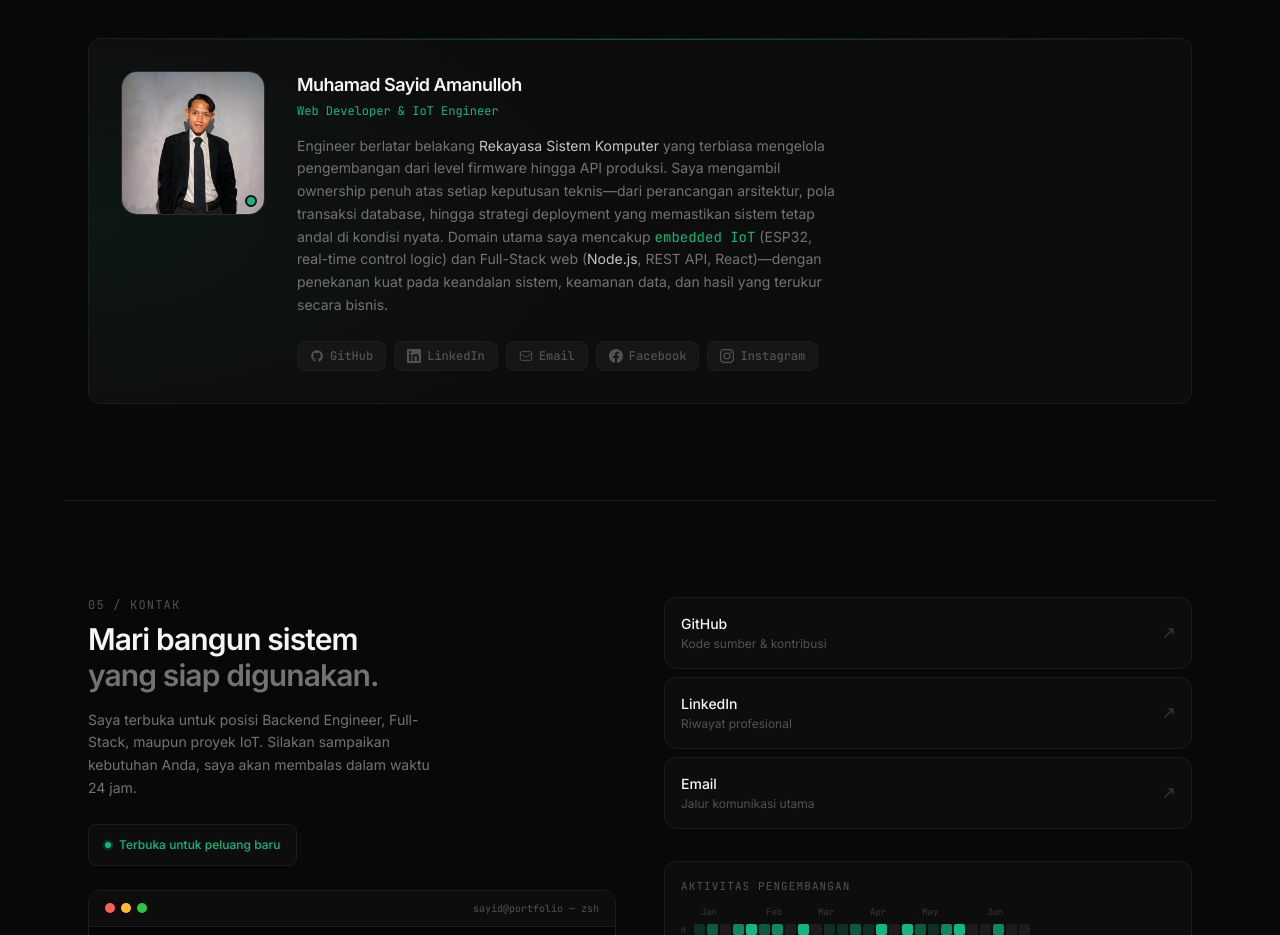
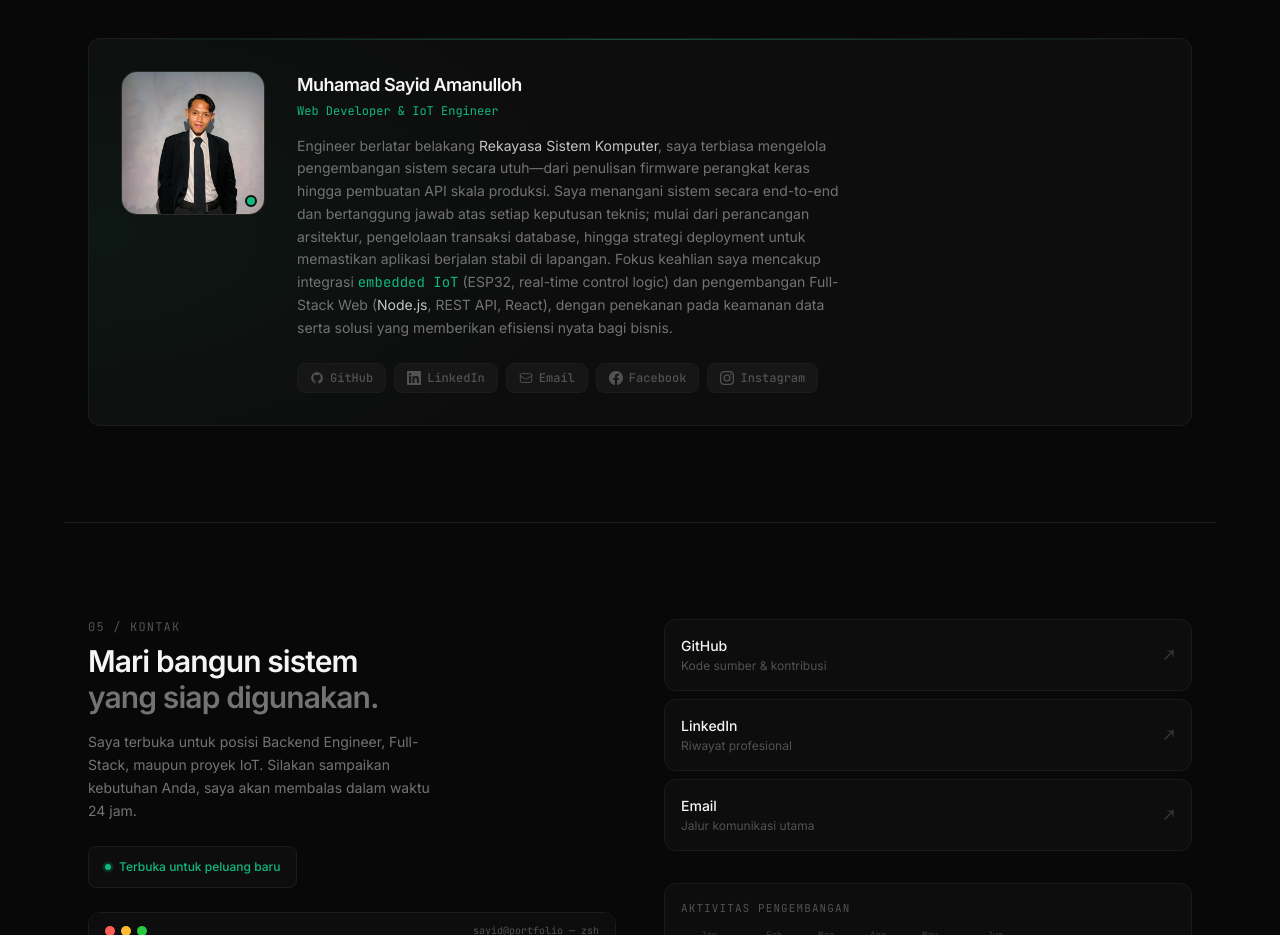
Before and after one commit to sayid31/Portofolio, a React (Vite) app: page / in a window 1280 px wide. Shown: the part 4483-5418 px from the top of the page. Built offline with nearby package versions, Linux system fonts and the light colour scheme.

Commit message:
copy: update AboutProfile bio to finalized mid-level engineer text
Co-Authored-By: Claude Sonnet 4.6 <noreply@anthropic.com>

```diff
--- a/src/components/AboutProfile.jsx
+++ b/src/components/AboutProfile.jsx
@@ -150,17 +150,18 @@ export default function AboutProfile() {
             {/* Short bio */}
             <p className="text-sm text-muted leading-relaxed mb-6 max-w-[62ch]">
               Engineer berlatar belakang{' '}
-              <span className="text-[#c4c4c4]">Rekayasa Sistem Komputer</span> yang
-              terbiasa mengelola pengembangan dari level firmware hingga API produksi.
-              Saya mengambil ownership penuh atas setiap keputusan teknis—dari perancangan
-              arsitektur, pola transaksi database, hingga strategi deployment yang
-              memastikan sistem tetap andal di kondisi nyata.{' '}
-              Domain utama saya mencakup{' '}
+              <span className="text-[#c4c4c4]">Rekayasa Sistem Komputer</span>, saya
+              terbiasa mengelola pengembangan sistem secara utuh—dari penulisan firmware
+              perangkat keras hingga pembuatan API skala produksi. Saya menangani sistem
+              secara end-to-end dan bertanggung jawab atas setiap keputusan teknis; mulai
+              dari perancangan arsitektur, pengelolaan transaksi database, hingga strategi
+              deployment untuk memastikan aplikasi berjalan stabil di lapangan. Fokus
+              keahlian saya mencakup integrasi{' '}
               <span className="text-accent font-mono">embedded IoT</span>{' '}
-              (ESP32, real-time control logic) dan Full-Stack web{' '}
-              (<span className="text-[#c4c4c4]">Node.js</span>, REST API, React)—dengan
-              penekanan kuat pada keandalan sistem, keamanan data, dan hasil yang terukur
-              secara bisnis.
+              (ESP32, real-time control logic) dan pengembangan Full-Stack Web{' '}
+              (<span className="text-[#c4c4c4]">Node.js</span>, REST API, React), dengan
+              penekanan pada keamanan data serta solusi yang memberikan efisiensi nyata
+              bagi bisnis.
             </p>
 
             {/* Social links */}
```
